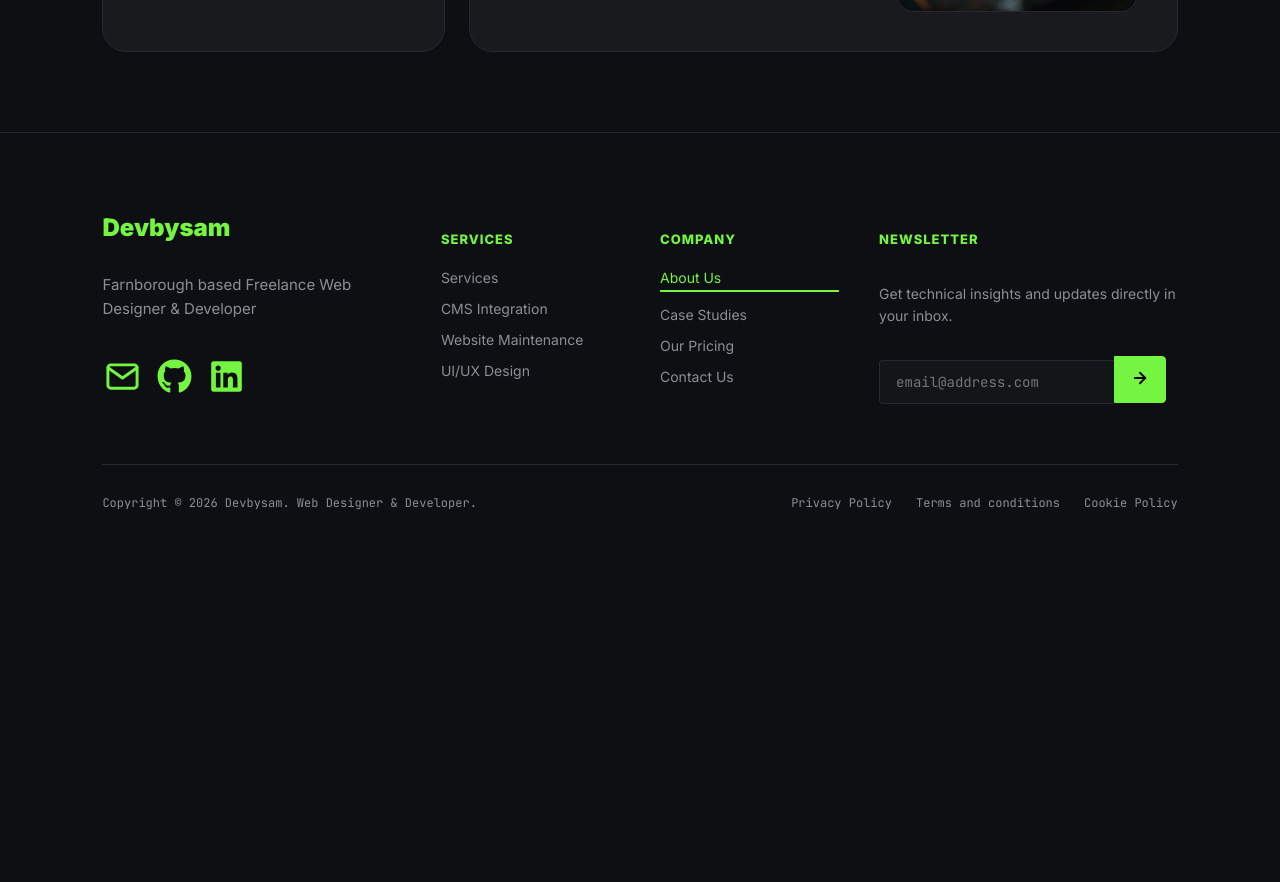
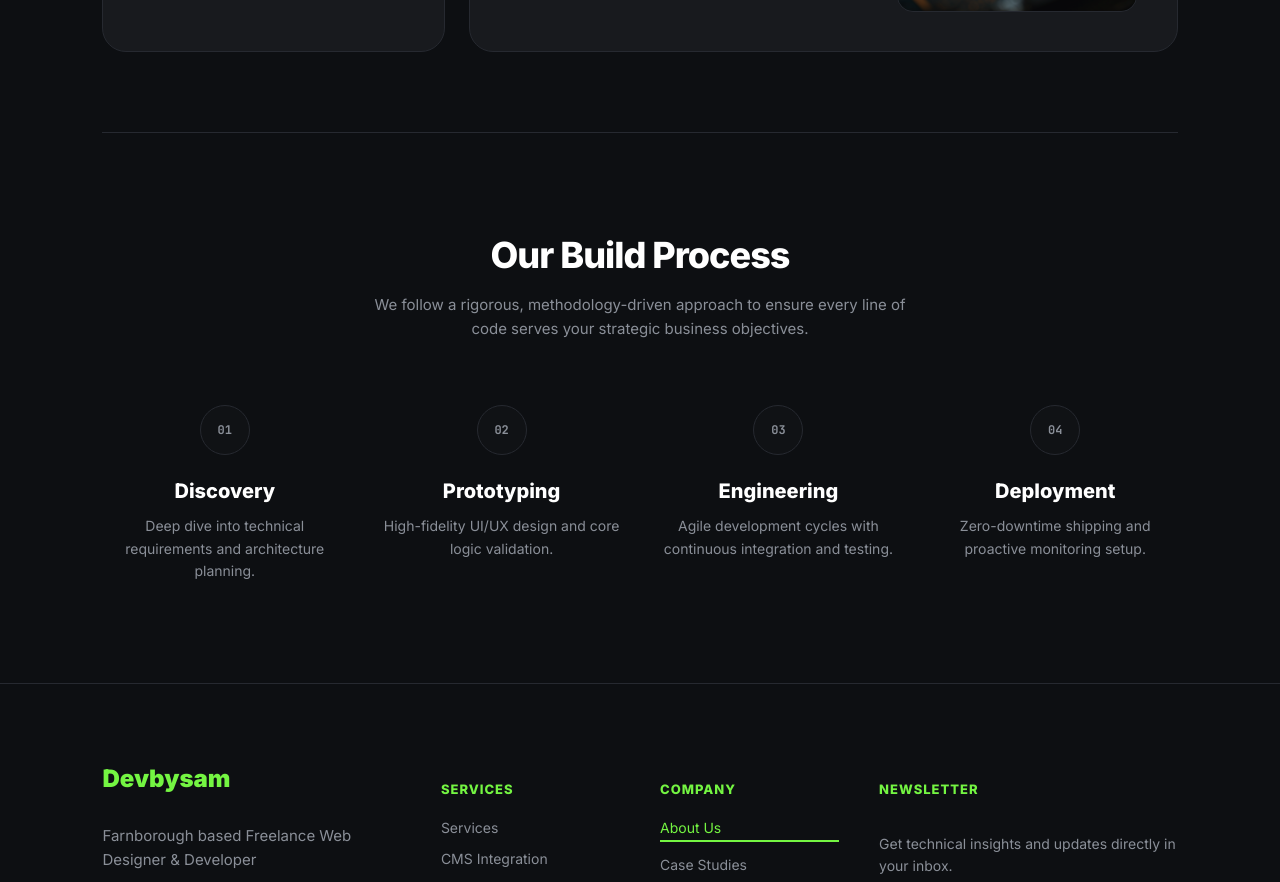
Before and after one commit to HoussamLh/React-Version, a React (Vite) app: page /about in a window 1280 px wide. Shown: the part 1900-2782 px from the top of the page. Before the commit the page ends 2451 px from the top, so only its background shows below. Built offline with nearby package versions, Linux system fonts and the light colour scheme.

Commit message:
Add process architecture grid inside about page view

```diff
--- a/src/routes/About.tsx
+++ b/src/routes/About.tsx
@@ -1,9 +1,11 @@
 import React from "react";
 import { Hero } from "../features/about/Hero";
 import { CoreDomains } from "../features/about/CoreDomains";
+import { BuildProcess } from "../features/about/BuildProcess";
 export const About: React.FC = () => (
   <div style={{padding:'0 8%', overflow:'hidden'}}>
     <Hero />
     <CoreDomains />
+    <BuildProcess />
   </div>
 );
```
